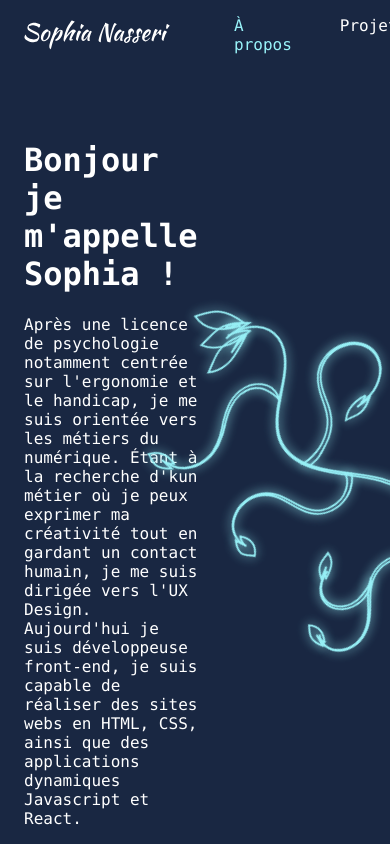
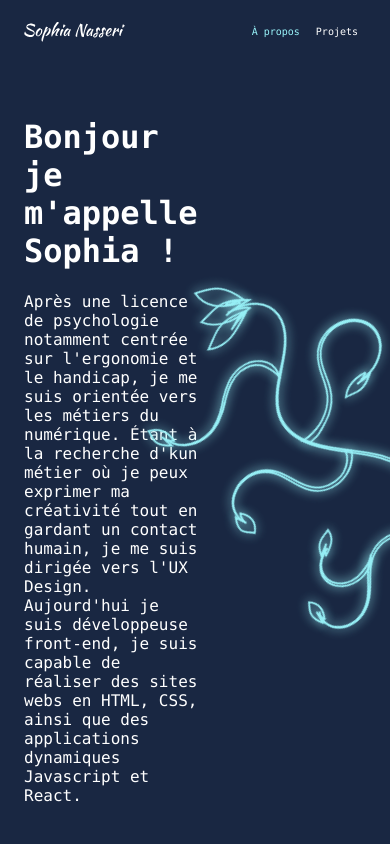
Before and after one commit to Sophianasseri/sn-portfolio, a React (Create React App) app: page / in a window 390 px wide. Shown: the top 844 px of the page. Built offline with nearby package versions, Linux system fonts and the light colour scheme.

Commit message:
feat: responsive header

```diff
--- a/src/components/Header/Header.jsx
+++ b/src/components/Header/Header.jsx
@@ -9,7 +9,7 @@ import styles from './header.module.css';
 function Header() {
   return (
     <header className={styles.header}>
-      <img src={logo} alt="Sophia Nasseri" />
+      <img className={styles.logo} src={logo} alt="Sophia Nasseri" />
       <ul className={styles.list}>
         <li className={styles.listEl}>
           <NavLink
--- a/src/components/Header/header.module.css
+++ b/src/components/Header/header.module.css
@@ -1,6 +1,8 @@
 .header {
   display: flex;
   justify-content: space-between;
+  align-items: center;
+  margin-top: 1rem;
 }
 .list {
   display: flex;
@@ -11,3 +13,17 @@
 .active {
   color: #99f4fa;
 }
+
+/* Responsive */
+
+@media screen and (max-width: 576px) {
+  .header {
+    font-size: 10px;
+  }
+  .logo {
+    height: 20px;
+  }
+  .listEl {
+    margin: 0 0.5rem;
+  }
+}
```
